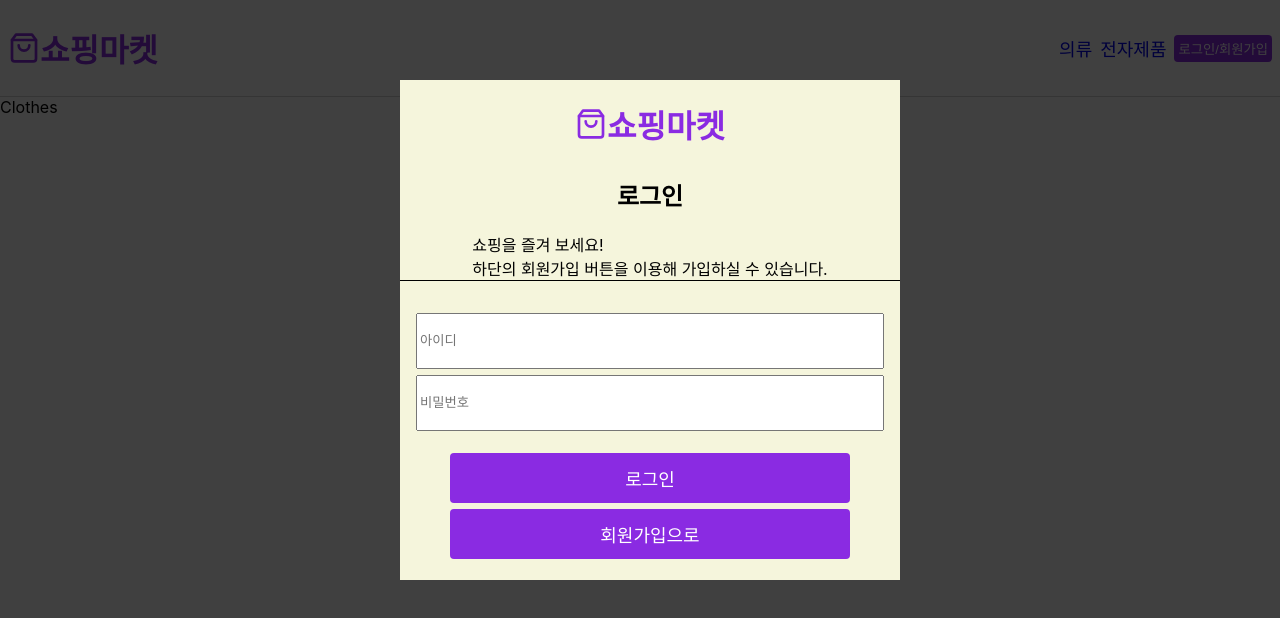
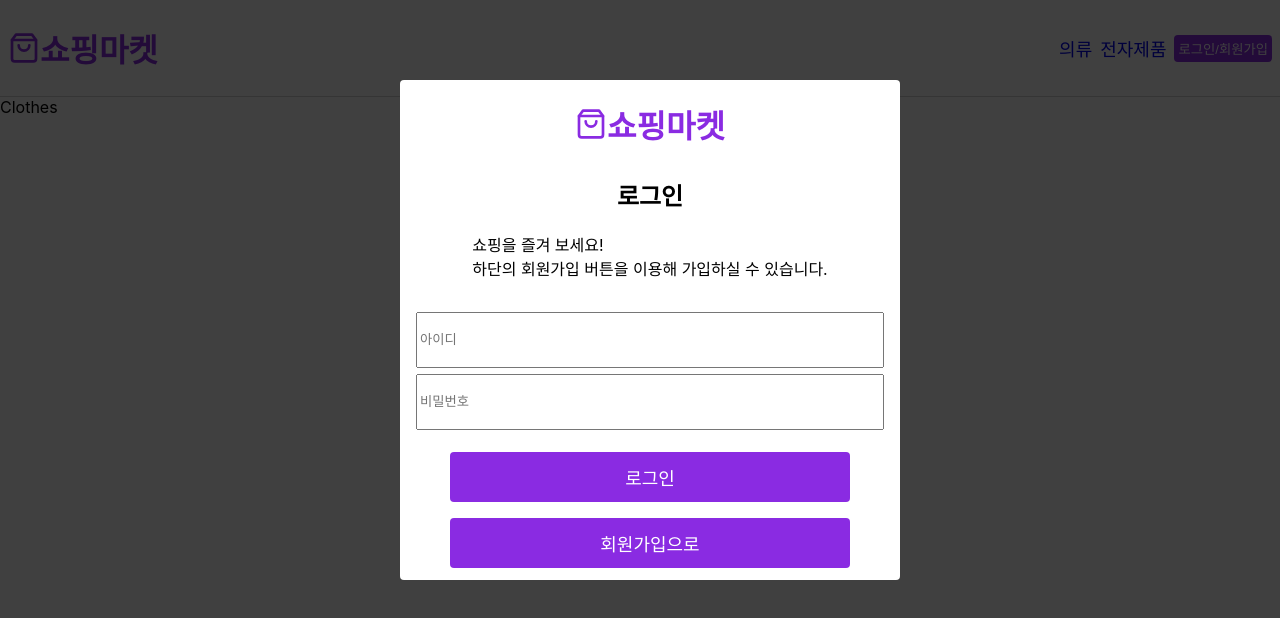
Before and after one commit to pji0219/shopping-market-client, a React (Create React App) app: page /clothes in a window 1280 px wide. Both pictures are taken after a click on the button "로그인/회원가입". Shown: the top 618 px of the page. Built offline with nearby package versions, Linux system fonts and the light colour scheme.

Commit message:
fix: 모달의 로그인/회원가입 버튼 버그 고침
로그인/회원가입 전환 버튼 누를 시 submit event가 발생하여 html구조 변경하여 해결

```diff
--- a/src/common/components/Modal.tsx
+++ b/src/common/components/Modal.tsx
@@ -83,6 +83,9 @@ function ModalOverlay() {
             width={'400px'}
             height={'50px'}
           />
+        </div>
+      </form>
+      <div className='change-mode'>
         <Button
           text={signinMode ? '회원가입으로' : '로그인으로'}
           textSize={'18px'}
@@ -91,7 +94,6 @@ function ModalOverlay() {
           click={chageModeHadler}
         />
       </div>
-      </form>
     </ModalContainer>
   );
 
@@ -108,13 +110,13 @@ const ModalContainer = styled.div`
   z-index: 100;
   top: 10vh;
   left: 50vh;
-  background-color: beige;
+  background-color: #fff;
+  border-radius: 4px;
 
   & .modal-header {
     display: flex;
     flex-direction: column;
     align-items: center;
-    border-bottom: 1px solid;
 
     & .logo {
       color: blueviolet;
@@ -131,10 +133,14 @@ const ModalContainer = styled.div`
     }
   }
 
+  & .change-mode {
+    display: flex;
+    justify-content: center;
+  }
+
   & form {
     margin-top: 16px;
     padding: 16px;
-    height: 80%;
     display: flex;
     flex-direction: column;
     gap: 6px;
@@ -145,9 +151,7 @@ const ModalContainer = styled.div`
 
     & .button-container {
       display: flex;
-      flex-direction: column;
-      align-items: center;
-      gap: 6px;
+      justify-content: center;
       margin-top: 16px;
     }
   }
```
Lines whose indentation alone changed are shown as unchanged.
